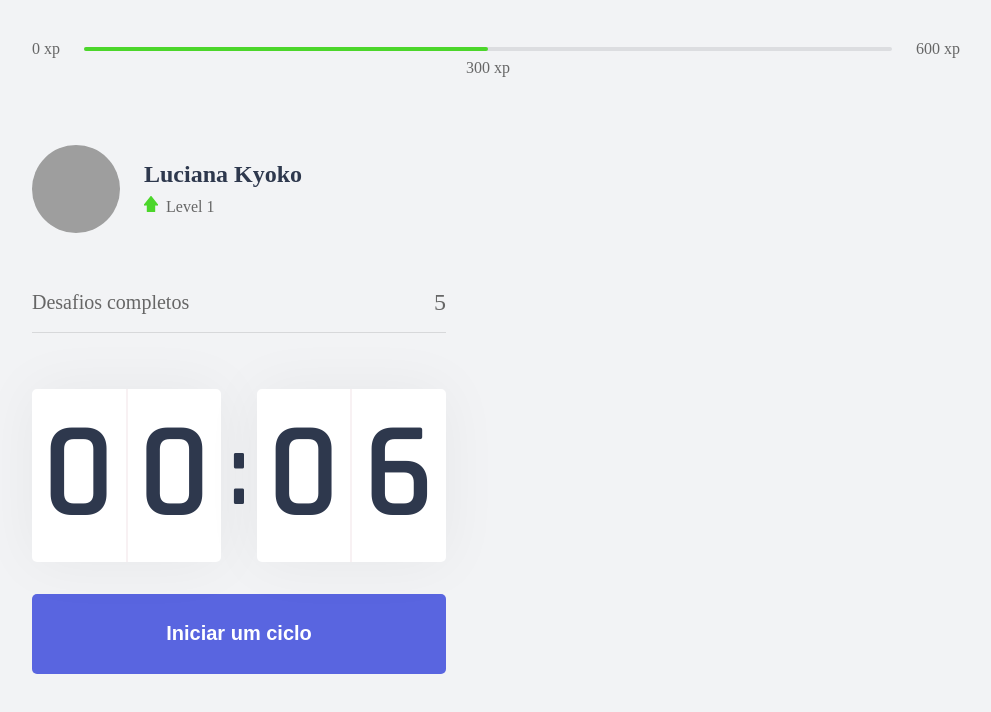
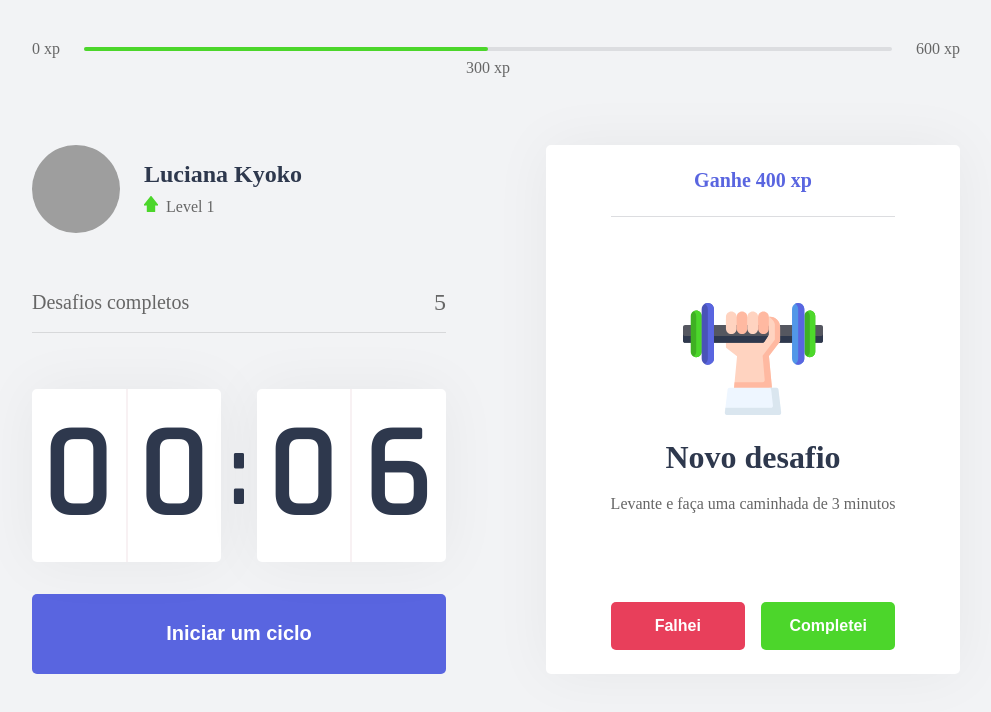
Before and after one commit to lucianakyoko/moveit-next, a Next.js app: page / in a window 1280 px wide. Shown: the top 712 px of the page, without its empty margins (144-1135 px from the left). Built offline with nearby package versions, Linux system fonts and the light colour scheme; grey boxes are pictures that could not be loaded.

Commit message:
Criando o componente ChallengeBox

```diff
--- /dev/null
+++ b/src/components/ChallengeBox.tsx
@@ -0,0 +1,33 @@
+import styles from '../styles/components/ChallengeBox.module.css';
+
+export function ChallengeBox() {
+  const hasActiveChallenge = true;
+  return (
+    <div className={styles.challengeBoxContainer}>
+      { hasActiveChallenge ? (
+        <div className={styles.challengeActive}>
+          <header>Ganhe 400 xp</header>
+
+          <main>
+            <img src="icons/body.svg" />
+            <strong>Novo desafio</strong>
+            <p>Levante e faça uma caminhada de 3 minutos</p>
+          </main>
+
+          <footer>
+            <button type="button" className={styles.challengeFailedButton}>Falhei</button>
+            <button type="button" className={styles.challengeSuccededButton}>Completei</button>
+          </footer>
+        </div>
+      ) : (
+        <div className={styles.challengeNotActive}>
+          <strong>Finalize um ciclo para receber um desafios</strong>
+          <p>
+            <img src="icons/level-up.svg" alt="Level Up"/>
+            Avance de level completando desafios.
+          </p>
+        </div>
+      ) }
+    </div>
+  )
+}
--- a/src/pages/index.tsx
+++ b/src/pages/index.tsx
@@ -1,17 +1,19 @@
+import Head from 'next/head';
+
 import { CompletedChalenges } from "../components/CompletedChalenges";
 import { Countdown } from "../components/Contdown";
 import { ExperienceBar } from "../components/ExperienceBar";
 import { Profile } from '../components/Profile';
+import { ChallengeBox } from "../components/ChallengeBox";
 
-import Head from 'next/head';
 import styles from '../styles/pages/Home.module.css';
 
 export default function Home() {
   return (
     <div className={styles.container}>
-      <head>
+      <Head>
         <title>Início | move.it</title>
-      </head>
+      </Head>
       <ExperienceBar />
 
       <section>
@@ -21,7 +23,9 @@
           <Countdown />
         </div>
 
-        <div></div>
+        <div>
+          <ChallengeBox />
+        </div>
       </section>
     </div>
   )
--- /dev/null
+++ b/src/styles/components/ChallengeBox.module.css
@@ -0,0 +1,107 @@
+.challengeBoxContainer {
+  height: 100%;
+
+  background: var(--white);
+  border-radius: 5px;
+  box-shadow: 0 0 60px rgba(0, 0, 0, 0.05);
+  padding: 1.5rem 2rem;
+
+  display: flex;
+  flex-direction: column;
+  align-items: center;
+  justify-content: center;
+
+  text-align: center;
+}
+
+.challengeNotActive {
+  display: flex;
+  flex-direction: column;
+  align-items: center;
+}
+
+.challengeNotActive strong {
+  font-size: 1.5rem;
+  font-weight: 500;
+  line-height: 1.4;
+}
+
+.challengeNotActive p {
+  display: flex;
+  flex-direction: column;
+  align-items: center;
+  line-height: 1.4;
+  max-width: 70%;
+  margin-top: 3rem;
+}
+
+.challengeNotActive p img{
+  margin-bottom: 1rem;
+}
+
+.challengeActive {
+  height: 100%;
+  display: flex;
+  flex-direction: column;
+}
+
+.challengeActive header {
+  color: var(--blue);
+  font-weight: 600;
+  font-size: 1.25rem;
+  padding: 0 2rem 1.5rem;
+  border-bottom: 1px solid var(--gray-line);
+}
+
+.challengeActive main {
+ flex: 1;
+ display: flex;
+ flex-direction: column;
+ align-items: center;
+ justify-content: center;
+}
+
+.challengeActive main strong {
+  font-size: 2rem;
+  font-weight: 600;
+  color: var(--title);
+  margin: 1.5rem 0 1rem;
+}
+
+.challengeActive main p {
+  line-height: 1.5;
+}
+
+.challengeActive footer {
+  display: grid;
+  grid-template-columns: 1fr 1fr;
+  gap: 1rem;
+}
+
+.challengeActive footer button {
+  height: 3rem;
+  display: flex;
+  align-items: center;
+  justify-content: center;
+
+  border: 0;
+  border-radius: 5px;
+
+  color: var(--white);
+  font-size: 1rem;
+  font-weight: 600;
+
+  transition: filter 0.2s;
+}
+
+.challengeActive footer button.challengeFailedButton {
+  background: var(--red);
+}
+
+.challengeActive footer button.challengeSuccededButton {
+  background: var(--green);
+}
+
+.challengeActive footer button:hover {
+  filter: brightness(0.9);
+}
```
